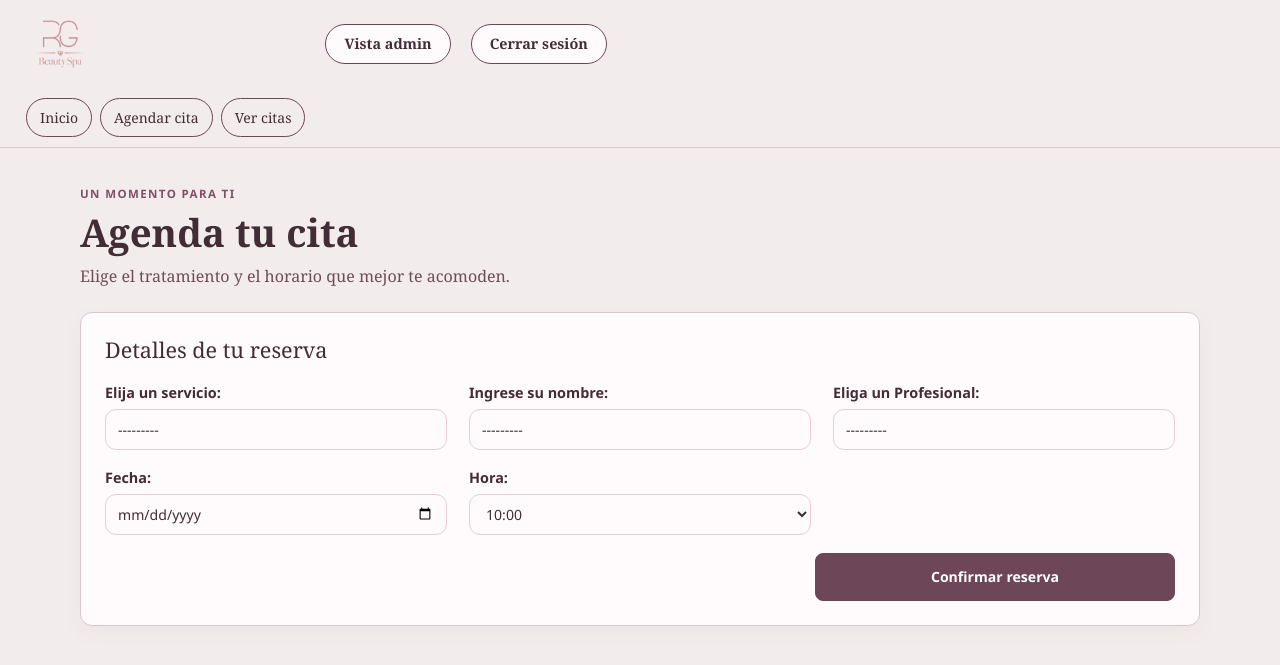
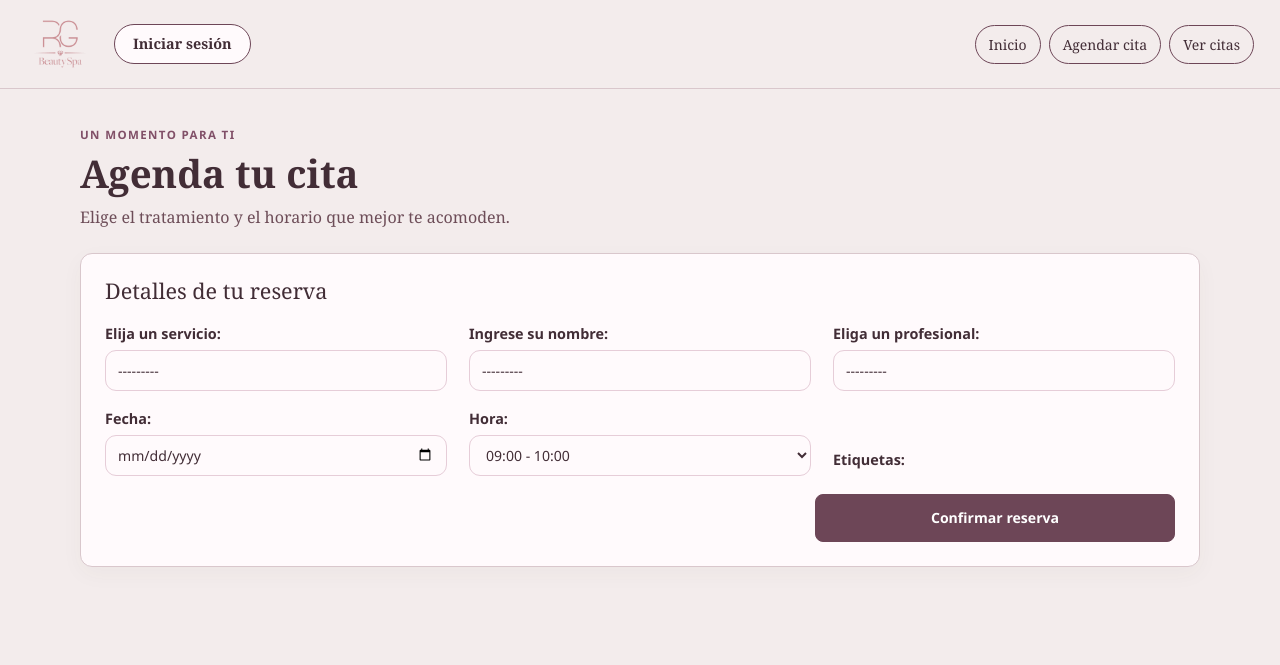
Before and after one commit to KarellG2/Agenda_RG_Beauty, a Django app: page /agendar_cita/ in a window 1280 px wide. Shown: the top 665 px of the page. Run offline with Django 5.2, Linux system fonts and the light colour scheme; data that the repository does not hold is empty.

Commit message:
validacion para reservas y confirmacion de login
Se añadieron modelos de categoría y etiquetas para reforzar el cumplimiento del criterio A1.
Se mejoró el formulario de reservas con validaciones de fecha, horario no duplicado y guardado de etiquetas.
Se añadieron mensajes de éxito y error para la creación de reservas y autenticación.
Se actualizó la navegación base para mostrar opciones

```diff
--- a/agenda/forms.py
+++ b/agenda/forms.py
@@ -1,25 +1,30 @@
+from datetime import date
+
 from django import forms
-from .models import Personal, Reserva, Cliente
+from .models import Personal, Reserva, Cliente, Etiqueta
 
 
 # disponibiilidad horarios
 HORARIOS_DISPONIBLES = [
-    ('09:00', '10:00'),
-    ('10:00', '11:00'),
-    ('11:00', '12:00'),
-    ('12:00', '13:00'),
-#   ('13:00', '14:00'), <- hora de almuerzo
-    ('14:00', '15:00'),
-    ('15:00', '16:00'),
-    ('16:00', '17:00'),
+    ('09:00', '09:00 - 10:00'),
+    ('10:00', '10:00 - 11:00'),
+    ('11:00', '11:00 - 12:00'),
+    ('12:00', '12:00 - 13:00'),
+    ('14:00', '14:00 - 15:00'),
+    ('15:00', '15:00 - 16:00'),
+    ('16:00', '16:00 - 17:00'),
 ]
 
 
+class ReservaForm(forms.ModelForm):
+    hora = forms.ChoiceField(choices=HORARIOS_DISPONIBLES, label='Hora')
+    etiquetas = forms.ModelMultipleChoiceField(
+        queryset=Etiqueta.objects.all(),
+        required=False,
+        widget=forms.CheckboxSelectMultiple,
+        label='Etiquetas',
+    )
 
-class ReservaForm(forms.ModelForm):
-    hora = forms.ChoiceField(
-        choices = HORARIOS_DISPONIBLES
-    )
     class Meta:
         model = Reserva
         fields = [
@@ -28,14 +33,14 @@ class ReservaForm(forms.ModelForm):
             'id_personal',
             'fecha',
             'hora',
+            'etiquetas',
         ]
 
         labels = {
             'id_personal_servicio': 'Elija un servicio',
             'id_cliente': 'Ingrese su nombre',
-            'id_personal': 'Eliga un Profesional',
+            'id_personal': 'Eliga un profesional',
             'fecha': 'Fecha',
-            'hora': 'Hora',
         }
 
         widgets = {
@@ -52,11 +57,43 @@ class ReservaForm(forms.ModelForm):
                 'type': 'date',
                 'class': 'form-control',
             }),
-            'hora': forms.TimeInput(attrs={
-                'type': 'time',
-                'class': 'form-control',
-            }),
         }
+
+    def clean_fecha(self):
+        fecha = self.cleaned_data.get('fecha')
+        if fecha and fecha < date.today():
+            raise forms.ValidationError('La fecha de la reserva no puede ser anterior a hoy.')
+        return fecha
+
+    def clean(self):
+        cleaned_data = super().clean()
+        fecha = cleaned_data.get('fecha')
+        hora = cleaned_data.get('hora')
+        profesional = cleaned_data.get('id_personal')
+
+        if fecha and hora and profesional:
+            reservas_iguales = Reserva.objects.filter(
+                id_personal=profesional,
+                fecha=fecha,
+                hora=hora,
+            )
+            if self.instance.pk:
+                reservas_iguales = reservas_iguales.exclude(pk=self.instance.pk)
+            if reservas_iguales.exists():
+                raise forms.ValidationError(
+                    f'El profesional ya tiene una reserva agendada para {fecha} a las {hora}. Elige otro horario.'
+                )
+
+        return cleaned_data
+
+    def save(self, commit=True):
+        reserva = super().save(commit=False)
+        etiquetas = self.cleaned_data.get('etiquetas', [])
+        if commit:
+            reserva.save()
+            reserva.etiquetas.set(etiquetas)
+        return reserva
+
 
 class AutenticacionForm(forms.Form):
     nombre = forms.CharField(max_length=100, label='Ingrese su Nombre')
--- a/agenda/models.py
+++ b/agenda/models.py
@@ -53,18 +53,54 @@ class Personal(models.Model):
         return self.nombre
 
 
+# TABLA CATEGORIA_SERVICIO
+
+class CategoriaServicio(models.Model):
+    id_categoria = models.AutoField(primary_key=True)
+    nombre = models.CharField(max_length=100)
+    descripcion = models.TextField(blank=True, default='')
+
+    class Meta:
+        db_table = 'categoria_servicio'
+
+    def __str__(self):
+        return self.nombre
+
+
 # TABLA SERVICIO
 
 class Servicio(models.Model):
     id_servicio = models.AutoField(primary_key=True)
     nombre_s = models.CharField(max_length=100)
     descripcion = models.TextField()
+    categoria = models.ForeignKey(
+        CategoriaServicio,
+        on_delete=models.PROTECT,
+        db_column='id_categoria',
+        related_name='servicios',
+        null=True,
+        blank=True,
+    )
 
     class Meta:
         db_table = 'servicio'
 
     def __str__(self):
         return self.nombre_s
+
+
+# TABLA ETIQUETA
+
+class Etiqueta(models.Model):
+    id_etiqueta = models.AutoField(primary_key=True)
+    nombre = models.CharField(max_length=50, unique=True)
+    color = models.CharField(max_length=20, default='#d9c7cc')
+
+    class Meta:
+        db_table = 'etiqueta'
+
+    def __str__(self):
+        return self.nombre
 
 
 # TABLA SERVICIO_PERSONAL
@@ -158,6 +194,11 @@ class Reserva(models.Model):
         null=True,
         blank=True,
         related_name='reserva'
+    )
+    etiquetas = models.ManyToManyField(
+        Etiqueta,
+        related_name='reservas',
+        blank=True,
     )
 
     class Meta:
--- a/agenda/templates/agendar_cita_cliente.html
+++ b/agenda/templates/agendar_cita_cliente.html
@@ -43,6 +43,18 @@
                 {{ form.hora }}
                 {{ form.hora.errors }}
             </div>
+            <div class="campo-formulario">
+                {{ form.etiquetas.label_tag }}
+                <div class="tag-list">
+                    {{ form.etiquetas }}
+                </div>
+                {{ form.etiquetas.errors }}
+            </div>
+            {% if form.non_field_errors %}
+                <div class="alert alert-danger" role="alert">
+                    {{ form.non_field_errors }}
+                </div>
+            {% endif %}
             <button type="submit" class="primary-btn">Confirmar reserva</button>
         </form>
     </section>
--- a/agenda/templates/base_template.html
+++ b/agenda/templates/base_template.html
@@ -26,15 +26,18 @@
                     <a class="navbar-brand align-items-center" href="{% url 'home' %}">
                         <img src="{% static 'assets/Icon.png' %}" alt="Logo de RG Beauty" class="icon"> <!-- Logo de RG Beauty -->
                     </a>
+
+                    {% if user.is_authenticated and user.is_staff %}
                         <a href="{% url 'vista_administracion' %}" class="toggle-btn" aria-label="Cambiar a la vista de administración">Vista admin</a>
-
-                    <form method="post"
-                        action="{% url 'logout' %}">
+                        <form method="post" action="{% url 'logout' %}">
                             {% csrf_token %}
                             <button type="submit" class="toggle-btn" aria-label="Cerrar sesión de administrador">
                                 Cerrar sesión
                             </button>
                         </form>
+                    {% else %}
+                        <a href="{% url 'login' %}" class="toggle-btn" aria-label="Iniciar sesión como administrador">Iniciar sesión</a>
+                    {% endif %}
 
                     <div class="header-buttons">
                         <ul>
@@ -50,6 +53,13 @@
         </header>
 
         <main>
+            {% if messages %}
+                <div class="agenda-messages" role="status" aria-live="polite">
+                    {% for message in messages %}
+                        <p class="{{ message.tags }}">{{ message }}</p>
+                    {% endfor %}
+                </div>
+            {% endif %}
             {% block content %}
             {% endblock %}
         </main>
--- a/agenda/views.py
+++ b/agenda/views.py
@@ -1,52 +1,55 @@
 from django.shortcuts import render, redirect
 from .forms import *
-from django.contrib.admin.views.decorators import staff_member_required
 from django.contrib import messages
 from django.contrib.auth import authenticate, login, logout
 from django.contrib.auth.decorators import user_passes_test
 from django.db.models import Q
 from .models import *
 
+
 def es_staff(user):
     return user.is_authenticated and user.is_staff
 
+
 # Create your views here.
-
 def home(request):
     citas = Reserva.objects.select_related(
         'id_cliente',
         'id_personal_servicio',
-        'id_personal'
-        ).all()
+        'id_personal',
+    ).all()
+    return render(request, 'home_cliente.html', {'citas': citas})
 
-    return render(request, 'home_cliente.html', {'citas': citas})
 
 def dashboard(request):
     return render(request, 'dashboard.html')
 
-def agendar_cita(request):
-    return render(request, 'agendar_cita_cliente.html')
-
-def ver_citas(request):
-    return render(request, 'ver_citas_cliente.html')
 
 def agendar_cita(request):
     if request.method == 'POST':
         form = ReservaForm(request.POST)
         if form.is_valid():
             form.save()
-            return render(request, 'cita_agendada.html')  # REDIRIGE PAGINA CONFIRMACION
+            messages.success(request, 'Reserva creada correctamente. Tu cita ha sido registrada.')
+            return redirect('home')
     else:
         form = ReservaForm()
     return render(request, 'agendar_cita_cliente.html', {'form': form})
+
+
+def ver_citas(request):
+    return render(request, 'ver_citas_cliente.html')
+
 
 @user_passes_test(es_staff, login_url='login')
 def vista_administracion(request):
     return render(request, 'vista_administracion.html')
 
+
 @user_passes_test(es_staff, login_url='login')
 def agendar_cita_admin(request):
     return render(request, 'agendar_cita_admin.html')
+
 
 @user_passes_test(es_staff, login_url='login')
 def clientes_admin(request):
@@ -57,27 +60,32 @@ def clientes_admin(request):
         resultados = Cliente.objects.all()
     return render(request, 'clientes_admin.html', {'clientes': resultados})
 
+
 @user_passes_test(es_staff, login_url='login')
 def servicios_admin(request):
     return render(request, 'servicios_admin.html')
+
 
 @user_passes_test(es_staff, login_url='login')
 def notificaciones_admin(request):
     return render(request, 'notificaciones_admin.html')
 
+
 @user_passes_test(es_staff, login_url='login')
 def auditoria_admin(request):
     return render(request, 'auditoria_admin.html')
+
 
 @user_passes_test(es_staff, login_url='login')
 def configuracion_admin(request):
     return render(request, 'configuracion_admin.html')
 
+
 def acceso_denegado(request):
     return render(request, 'acceso_denegado.html')
 
+
 def login_view(request):
-
     if request.user.is_authenticated:
         return redirect('vista_administracion')
 
@@ -89,13 +97,15 @@ def login_view(request):
             user = authenticate(request, username=nombre, password=password)
             if user is not None:
                 login(request, user)
+                messages.success(request, 'Sesión iniciada correctamente.')
                 return redirect('vista_administracion')
-            else:
-                messages.error(request, 'Nombre de usuario o contraseña incorrectos.')
+            messages.error(request, 'Nombre de usuario o contraseña incorrectos.')
     else:
         form = AutenticacionForm()
     return render(request, 'login_admin.html', {'form': form})
 
+
 def logout_view(request):
     logout(request)
+    messages.info(request, 'Sesión cerrada correctamente.')
     return redirect('home')
```
Also changed, not shown: agenda/migrations/0002_categoriaservicio_etiqueta_servicio_categoria_and_more.py (added). Lines whose indentation alone changed are shown as unchanged.
